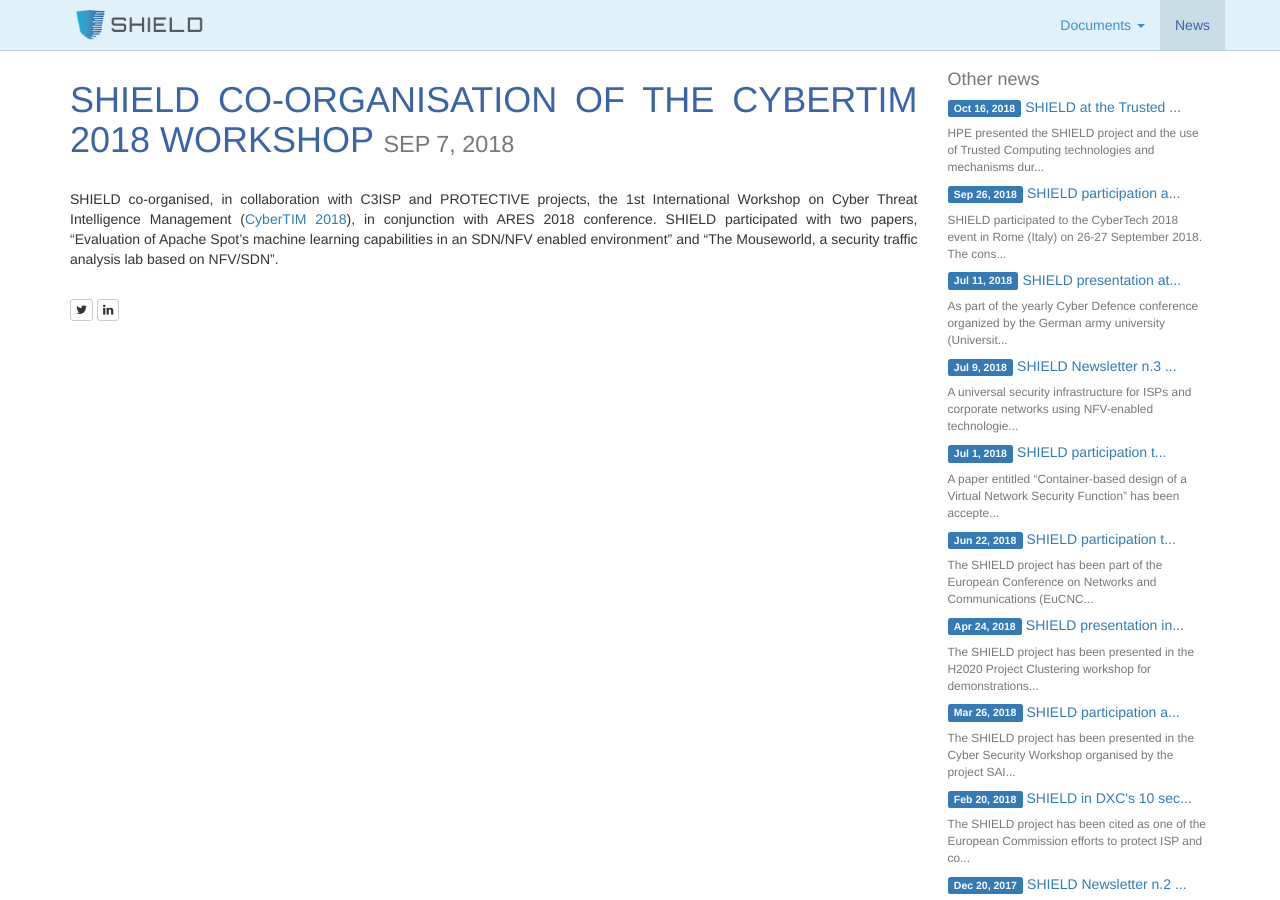
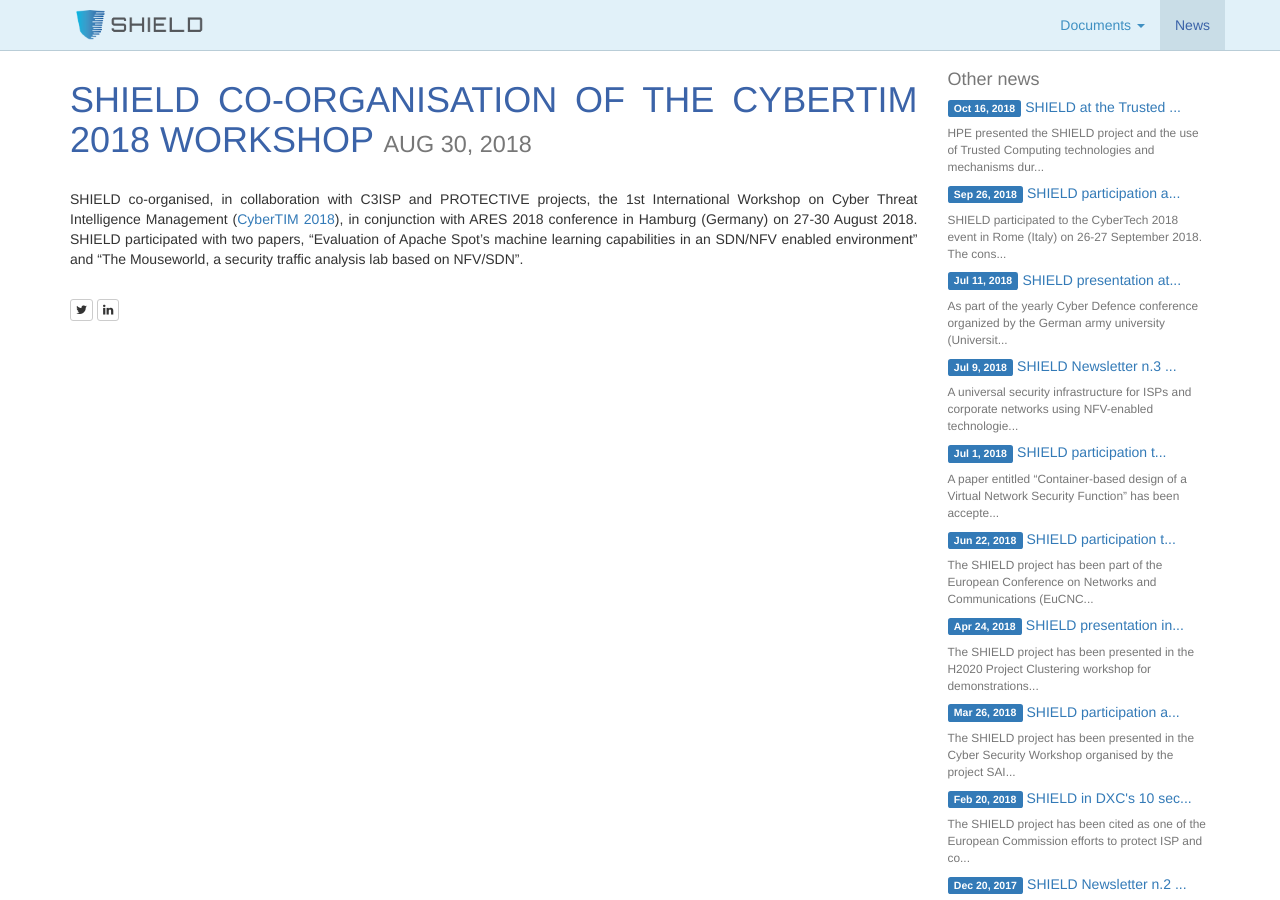
Before and after one commit to torsec/shield-h2020, a Jekyll site: the page built from _news/2018-08-30-shield-cybertim-2018.md, in a window 1280 px wide and 900 px high. Built offline with Jekyll 4.4.1, drawn with Linux system fonts in a browser that asks for light colours; comment, search, counter and statistics services are not loaded.

Commit message:
Fixed cybertim 2018 news

```diff
--- a/_news/2018-09-07-shield-cybertim-2018.md
+++ b/_news/2018-08-30-shield-cybertim-2018.md
@@ -5,8 +5,8 @@
 
 SHIELD co-organised, in collaboration with C3ISP and PROTECTIVE projects, the
 1st International Workshop on Cyber Threat Intelligence Management
-([CyberTIM 2018](https://www.ares-conference.eu/workshops/cybertim-2018/)),
-in conjunction with ARES 2018 conference. SHIELD participated
+([CyberTIM 2018](https://2018.ares-conference.eu/workshops/cybertim-2018/index.html)),
+in conjunction with ARES 2018 conference in Hamburg (Germany) on 27-30 August 2018. SHIELD participated
 with two papers, “Evaluation of Apache Spot’s machine learning capabilities in
 an SDN/NFV enabled environment” and “The Mouseworld, a security traffic
 analysis lab based on NFV/SDN”.
```
